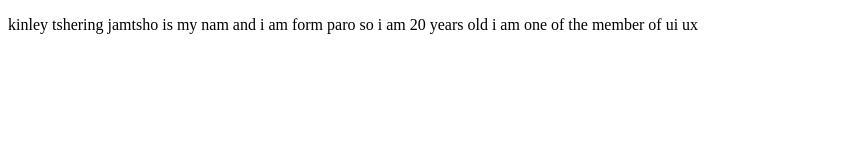
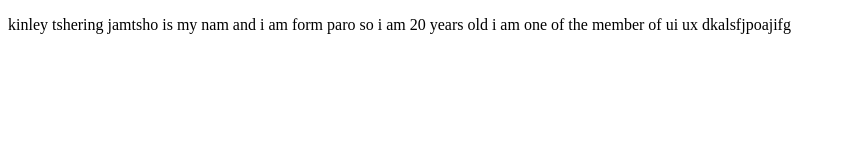
Before and after one commit to 12250035gcit-a11y/Ui-Ux-project-firs-year-, a plain HTML site: page index.html in a window 1280 px wide. Shown: the whole page, without its empty margins (0-846 px from the left). Drawn offline with Linux system fonts and the light colour scheme.

```diff
--- a/index.html
+++ b/index.html
@@ -7,7 +7,7 @@
 </head>
 <body>
     <p>kinley tshering jamtsho is my nam and i am form paro so i am 20 years old
-    i am one of the member of ui ux
+    i am one of the member of ui ux dkalsfjpoajifg
     </p>
 </body>
 </html>
```
